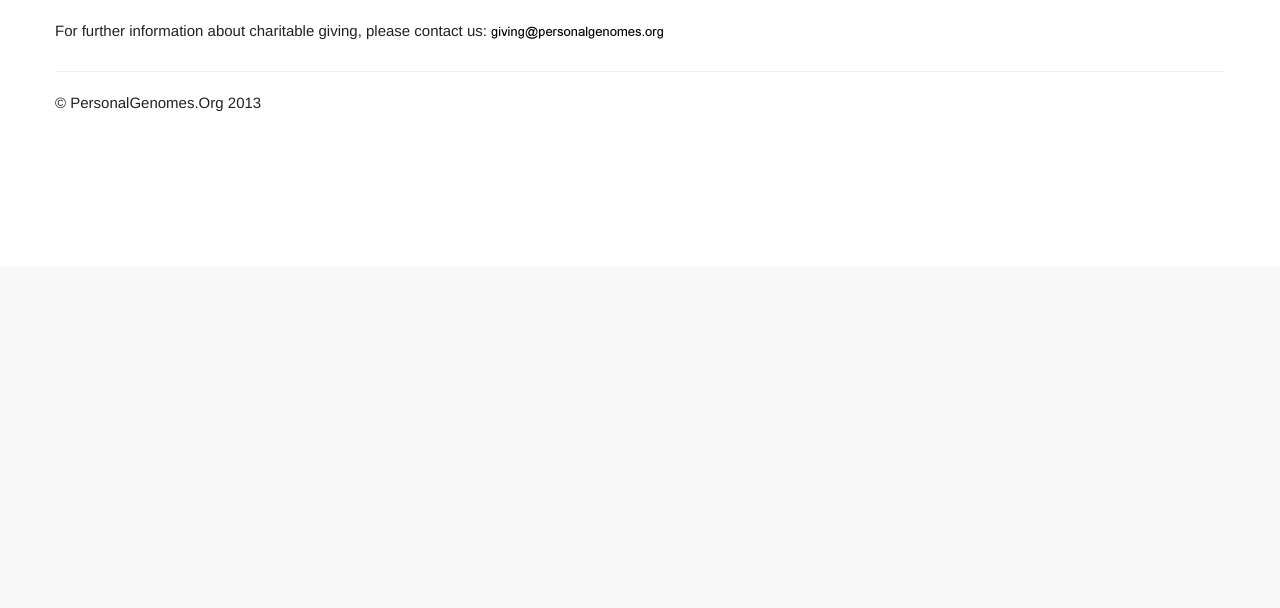
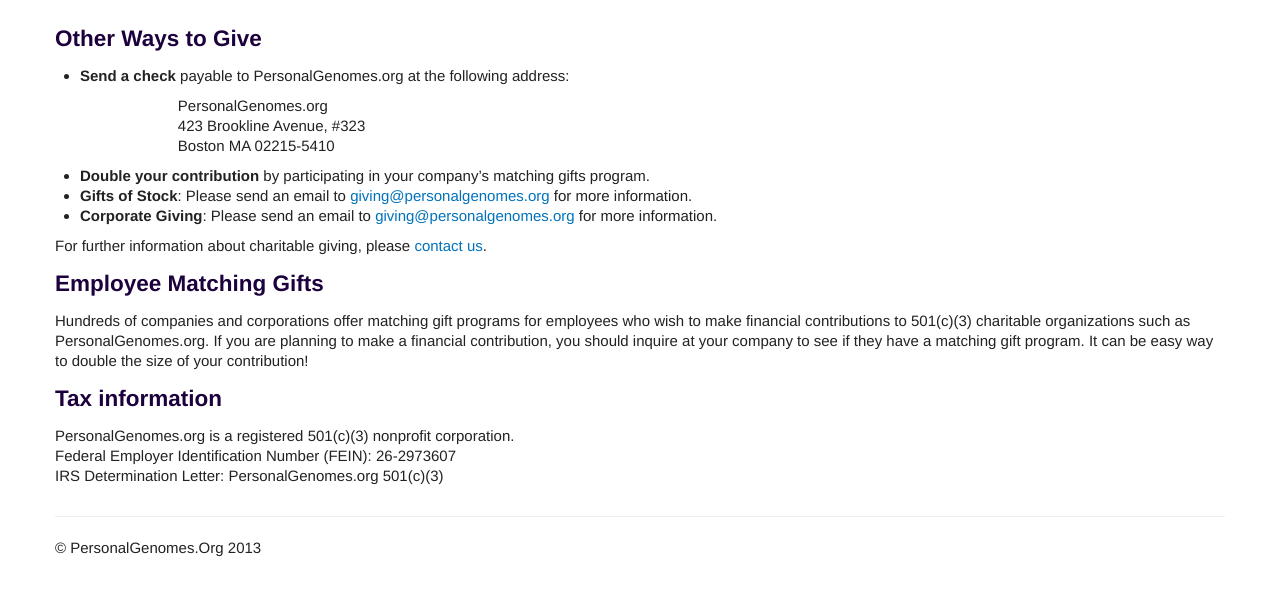
Before and after one commit to geochurch/www_personalgenomes_org, a Django app: page /donate/ in a window 1280 px wide. Shown: the part 534-1142 px from the top of the page. Before the commit the page ends 645 px from the top, so only its background shows below. Run offline with Django 3.2, Linux system fonts and the light colour scheme; some libraries are stand-ins or nearby versions.

Commit message:
Text additions/changes to donate and sharing pages

```diff
--- a/templates/www_personalgenomes_org/donate.html
+++ b/templates/www_personalgenomes_org/donate.html
@@ -2,6 +2,8 @@
 
 {% block main %}
 
+<!-- margin-top defined explicitly below instead of using class="top-heading"
+     because no navpills are present on this page. -->
 <h2 style="margin-top:34px">Donation Information</h2>
 
 <p>We are looking to expand the capacity of the Personal Genome Project via the generosity of foundations, private companies, and individual donors. PersonalGenomes.org is qualified as a charitable organization under Section 501(c)(3) of the Internal Revenue Code. Contributions to PersonalGenomes.org are tax-deductible to the extent permitted by law.</p>
@@ -41,8 +43,32 @@
   </form>
 </p>
 
-<p>For further information about charitable giving, please contact us:
-  <img src="/static/img/giving.gif" width="200" height="15" alt="giving e-mail">
+<h3>Other Ways to Give</h3>
+
+<ul>
+  <li><p><strong>Send a check</strong> payable to PersonalGenomes.org at the following address:</p>
+    <div class="row-fluid">
+      <div class="span1"></div>
+      <div class="span11"><p>PersonalGenomes.org<br />
+	  423 Brookline Avenue, #323<br />
+	  Boston MA 02215-5410</p>
+      </div>
+    </div>
+  </li>
+  <li><strong>Double your contribution</strong> by participating in your company’s matching gifts program.</li>
+  <li><strong>Gifts of Stock</strong>: Please send an email to <a href="mailto:giving@personalgenomes.org">giving@personalgenomes.org</a> for more information.</li>
+  <li><strong>Corporate Giving</strong>: Please send an email to <a href="mailto:giving@personalgenomes.org">giving@personalgenomes.org</a> for more information.</li>
+</ul>
+
+For further information about charitable giving, please <a href="mailto:giving@personalgenomes.org">contact us</a>.
+
+<h3>Employee Matching Gifts</h3>
+<p>Hundreds of companies and corporations offer matching gift programs for employees who wish to make financial contributions to 501(c)(3) charitable organizations such as PersonalGenomes.org. If you are planning to make a financial contribution, you should inquire at your company to see if they have a matching gift program. It can be easy way to double the size of your contribution!</p>
+
+<h3>Tax information</h3>
+<p>PersonalGenomes.org is a registered 501(c)(3) nonprofit corporation.<br />
+Federal Employer Identification Number (FEIN): 26-2973607<br />
+IRS Determination Letter: PersonalGenomes.org 501(c)(3)<br />
 </p>
 
 {% endblock main %}
```
Also changed, not shown: templates/www_personalgenomes_org/sharing.html (+5 -2 lines), static/img/giving.gif (deleted).
